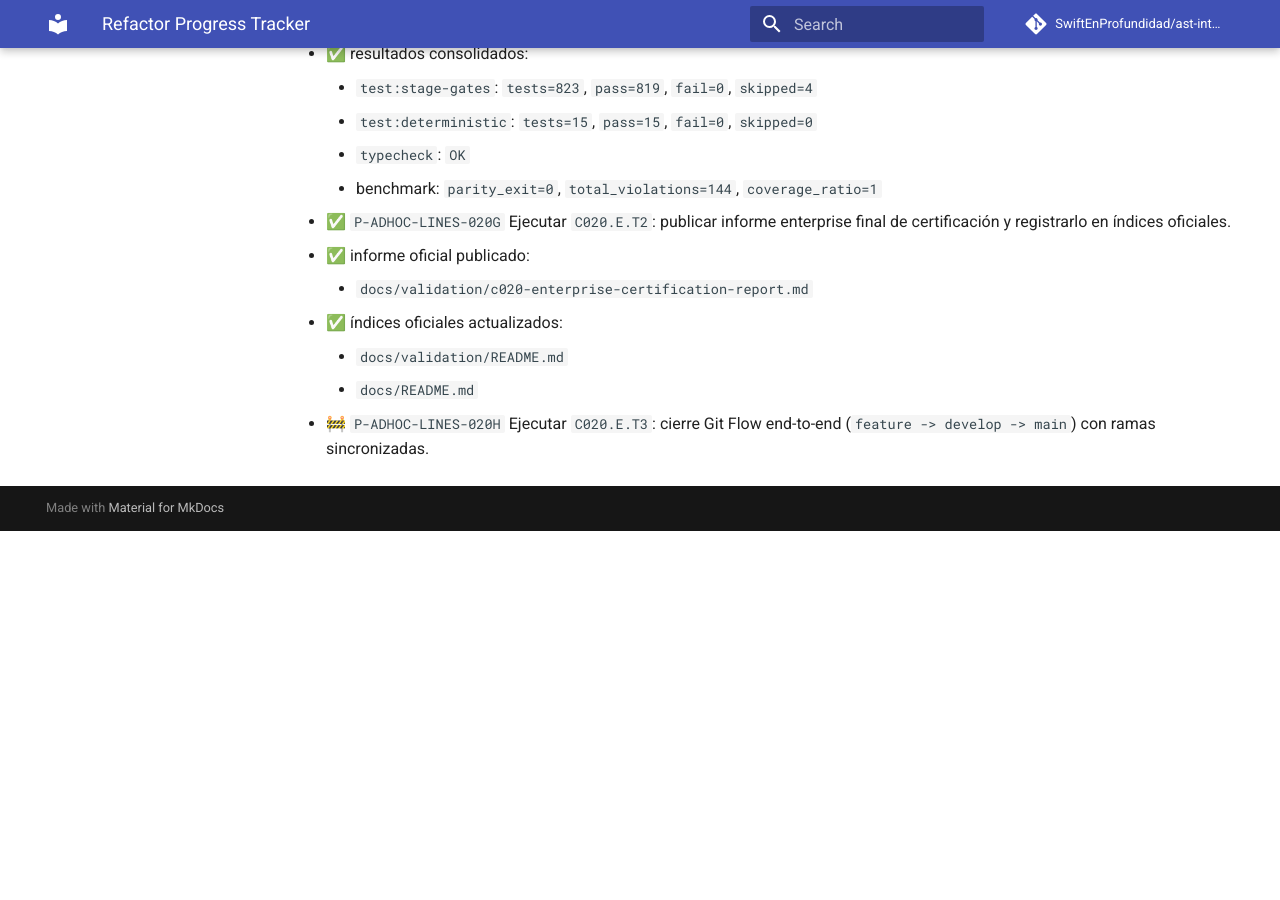
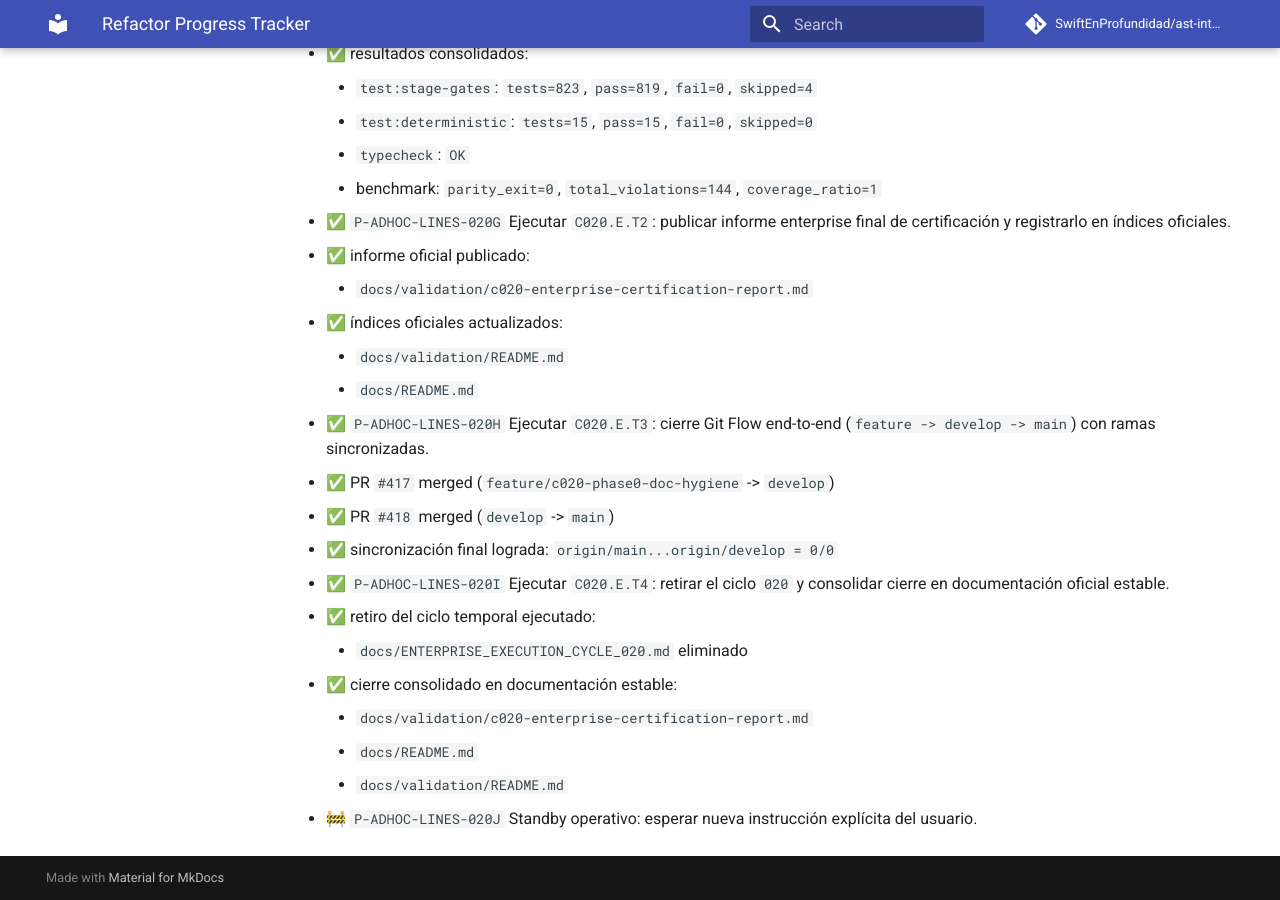
Before and after one commit to SwiftEnProfundidad/ast-intelligence-hooks, an MkDocs documentation site: the page built from docs/REFRACTOR_PROGRESS.md, in a window 1280 px wide and 900 px high, scrolled down 19650 px. Built offline with MkDocs 1.6.1 and Material for MkDocs 9.7.7, drawn with Linux system fonts in a browser that asks for light colours; comment, search, counter and statistics services are not loaded; before the commit the page ends 20181 px from its top, so only the background shows below that.

Commit message:
docs: close C020 cycle and retain stable certification docs

```diff
--- a/docs/REFRACTOR_PROGRESS.md
+++ b/docs/REFRACTOR_PROGRESS.md
@@ -576,4 +576,15 @@ Plan base visible para seguimiento previo y durante la implementacion.
   - ✅ índices oficiales actualizados:
     - `docs/validation/README.md`
     - `docs/README.md`
-- 🚧 `P-ADHOC-LINES-020H` Ejecutar `C020.E.T3`: cierre Git Flow end-to-end (`feature -> develop -> main`) con ramas sincronizadas.
+- ✅ `P-ADHOC-LINES-020H` Ejecutar `C020.E.T3`: cierre Git Flow end-to-end (`feature -> develop -> main`) con ramas sincronizadas.
+  - ✅ PR `#417` merged (`feature/c020-phase0-doc-hygiene` -> `develop`)
+  - ✅ PR `#418` merged (`develop` -> `main`)
+  - ✅ sincronización final lograda: `origin/main...origin/develop = 0/0`
+- ✅ `P-ADHOC-LINES-020I` Ejecutar `C020.E.T4`: retirar el ciclo `020` y consolidar cierre en documentación oficial estable.
+  - ✅ retiro del ciclo temporal ejecutado:
+    - `docs/ENTERPRISE_EXECUTION_CYCLE_020.md` eliminado
+  - ✅ cierre consolidado en documentación estable:
+    - `docs/validation/c020-enterprise-certification-report.md`
+    - `docs/README.md`
+    - `docs/validation/README.md`
+- 🚧 `P-ADHOC-LINES-020J` Standby operativo: esperar nueva instrucción explícita del usuario.
```
Also changed, not shown: docs/ENTERPRISE_EXECUTION_CYCLE_020.md (deleted, +0 -94 lines), docs/README.md (+3 -2 lines), docs/validation/README.md (+1 -1 lines), docs/validation/c020-enterprise-certification-report.md (+10 -2 lines).
